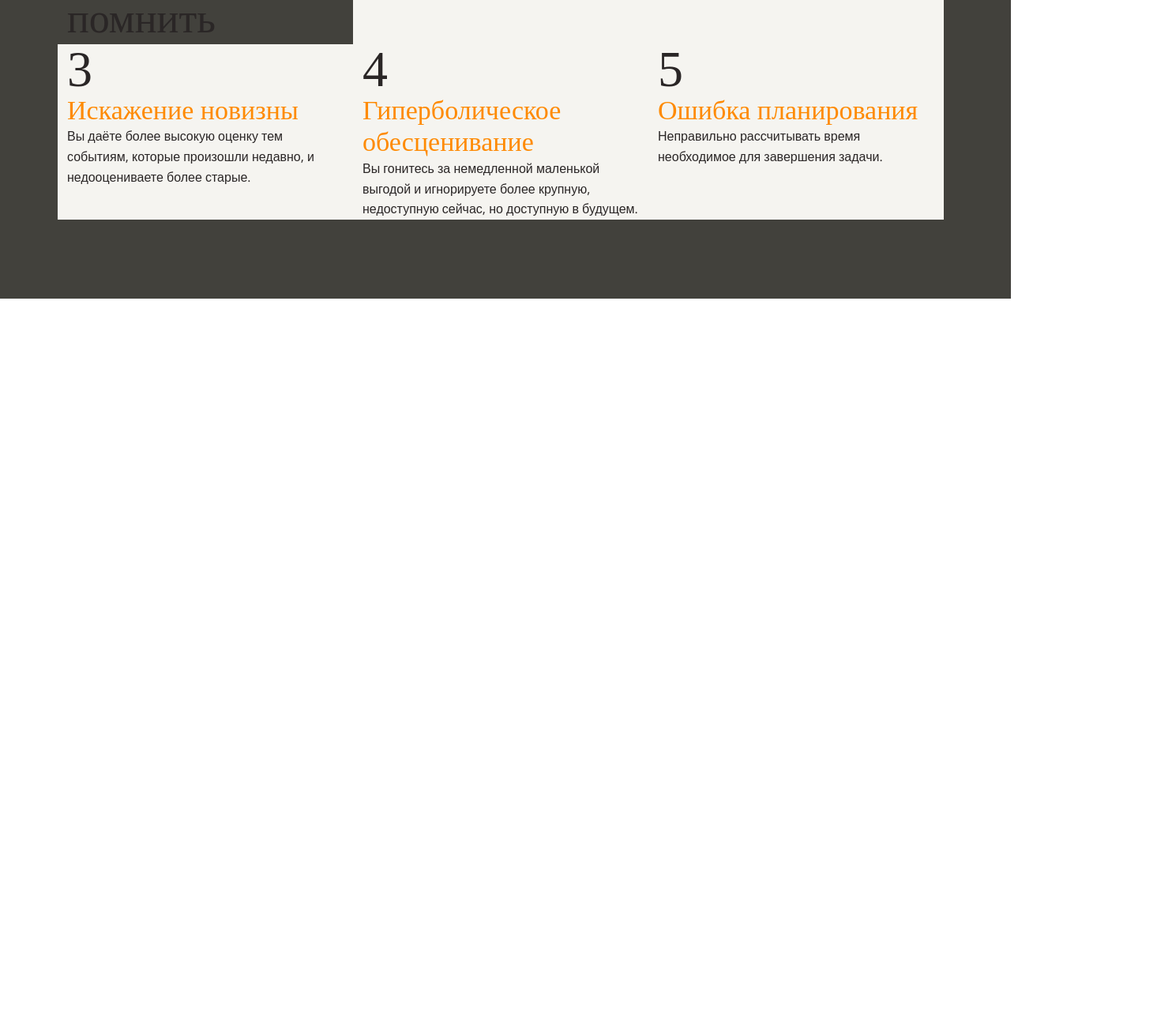
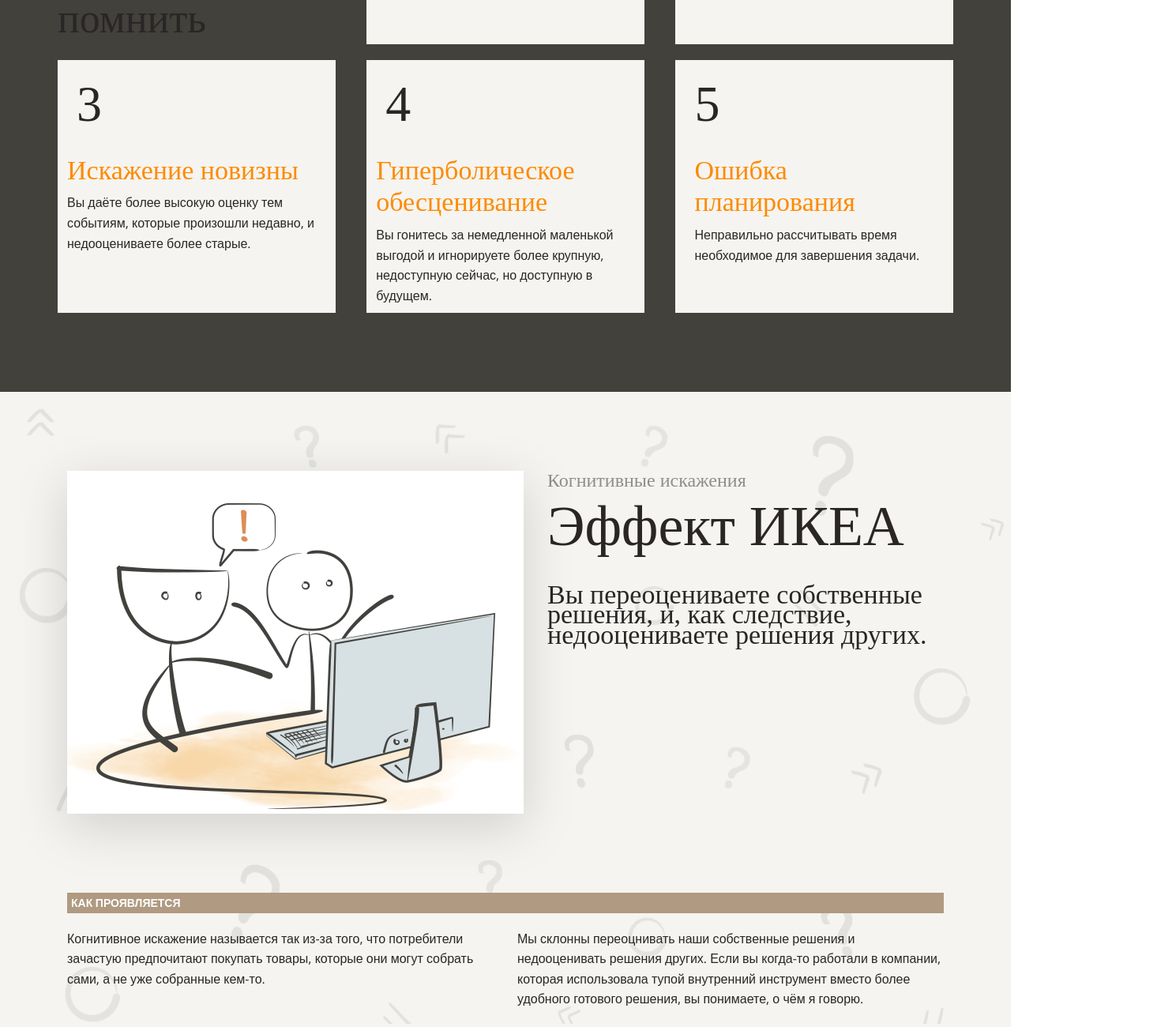
Before and after one commit to Lemonesy/layout-designer-project-lvl1, a plain HTML site: page index.html in a window 1280 px wide. Shown: the part 2120-3420 px from the top of the page at 79% size, 1465 px wide, since content can reach past the window. Before the commit the page ends 2498 px from the top, so only its background shows below. Drawn offline with nearby package versions, Linux system fonts and the light colour scheme; a web font is replaced by a local one.

Commit message:
add ikea-section

```diff
--- a/index.html
+++ b/index.html
@@ -42,17 +42,62 @@
 <section id="navigation">
     <div class="navigation_container">
         <div class="column">
-        <div class="column_title"><h2 class="fz52"><a name="#navigation"></a> <span class="orange-text">5 когнитивных искажений</span> о существовании которых стоит помнить</h2>
+        <div class="column_title wd-column"><h2 class="fz52"><a name="#navigation"></a> <span class="orange-text">5 когнитивных искажений</span> о существовании которых стоит помнить</h2>
         </div>
-        <div class="column_item"><span class="number">1</span>
-            <h3 class="orange-text">Эффект ИКЕА</h3><p class="column-text">Вы переоцениваете собственные решения, и, как следствие, недооцениваете решения других.</p></div>
-        <div class="column_item"><span class="number">2</span><h3 class="orange-text">Преждевременная оптимизация</h3><p class="column-text">Вы оптимизируете что-то задолго до того, как в этом появляется необходимость.</p></div>
-        <div class="column_item"><span class="number">3</span><h3 class="orange-text">Искажение новизны</h3><p class="column-text">Вы даёте более высокую оценку тем событиям, которые произошли недавно, и недооцениваете более старые.</p></div>
-        <div class="column_item"><span class="number">4</span><h3 class="orange-text">Гиперболическое обесценивание</h3><p class="column-text">Вы гонитесь за немедленной маленькой выгодой и игнорируете более крупную, недоступную сейчас, но доступную в будущем.</p></div>
-        <div class="column_item"><span class="number">5</span><h3 class="orange-text">Ошибка планирования</h3><p class="column-text">Неправильно рассчитывать время необходимое для завершения задачи.</p></div>
+        <div class="column_item wd-column" wd-column>
+           <a href="#IkeaEffect">
+            <div class="number">1</div>
+           <!-- <span class="number">1</span> -->
+            <h3 class="orange-text nav-title">Эффект ИКЕА</h3><p class="column-text">Вы переоцениваете собственные решения, и, как следствие, недооцениваете решения других.</p></a></div>
+
+            <div class="column_item wd-column"> <a href="#PrematureOptimization">       <div class="number">2</div>
+
+            <!-- <span class="number">2</span> -->
+            <h3 class="orange-text nav-title">Преждевременная оптимизация</h3><p class="column-text">Вы оптимизируете что-то задолго до того, как в этом появляется необходимость.</p></a></div>
+        <div class="column_item wd-column"> <a href="#DistortionofNovelty"><div class="number">3</div>
+
+            <!-- <span class="number">3</span> -->
+            <h3 class="orange-text nav-title">Искажение новизны</h3><p class="column-text">Вы даёте более высокую оценку тем событиям, которые произошли недавно, и недооцениваете более старые.</p></a></div>
+        <div class="column_item wd-column"><a href="#HyperbolicDepreciation"> <div class="number">4</div>
+
+            <!-- <span class="number">4</span> -->
+            <h3 class="orange-text nav-title">Гиперболическое обесценивание</h3><p class="column-text">Вы гонитесь за немедленной маленькой выгодой и игнорируете более крупную, недоступную сейчас, но доступную в будущем.</p></a></div>
+        <div class="column_item wd-column"> <a href="#ErrorsinPlanning"> <div class="number">5</div>
+
+            <!-- <span class="number">5</span> -->
+           <div class="nav-title"> <h3 class="orange-text nav-title">Ошибка планирования</h3><p class="column-text">Неправильно рассчитывать время необходимое для завершения задачи.</p></div> </a></div>
         </div>
     </div>
 </section>
+
+<section class="ikea-effect-section background light-bgr" id="ikea-effect" >
+    <div class="ikea-effect_container">
+        <a name="ikea-effect"></a>
+<div class="content">
+    <div class="left-side-content pd-lr15">
+        <img class="img-section" src="image/1.png" alt="/">
+    </div>
+    <div class="right-side-content pd-lr15">
+        <span class="first-name black-name">Когнитивные искажения</span>
+        <h1>Эффект ИКЕА</h1>
+        <p class="title-third black">Вы переоцениваете собственные решения, и, как следствие, недооцениваете решения других.</p>
+    </div>
+</div>
+<div class="line-background brown">
+    <p class="white-text-inline">Как проявляется</p>
+ </div>
+<div class="content-bottom">
+   <div class="text-bottom-section pd-lr15"><p class="black">Когнитивное искажение называется так из-за того, что потребители зачастую предпочитают покупать товары, которые они могут собрать сами, а не уже собранные кем-то.</p></div>
+   <div class="text-bottom-section pd-lr15"><p class="black">Мы склонны переоцнивать наши собственные решения и недооценивать решения других. Если вы когда-то работали в компании, которая использовала тупой внутренний инструмент вместо более удобного готового решения, вы понимаете, о чём я говорю.</p></div>
+
+
+</div>
+    </div>
+</section>
+
+
+
+
 
     </div>
 
--- a/style.css
+++ b/style.css
@@ -48,6 +48,7 @@ p, h1, h2, h3, h4 {
     flex-direction: column;
     min-height: 100%;
     flex: 1 1 auto;
+    overflow: hidden;
     /* z-index: -10; */
 }
 [class*="_container"]{
@@ -141,24 +142,97 @@ position: absolute;
     display: flex;
     /* flex-direction: column; */
     flex-wrap: wrap;
-    margin-left: -12px;
-    margin-right: -12px;
+    justify-content:space-between;
+  margin: 0 -12px;
+  gap: 20px;
+
 }
 .fz52{
     font-size: 52px;
-    max-width: 350px;
-    padding-left: 12px;
-    padding-right: 12px;
+    /* padding-left: 12px;
+    padding-right: 12px; */
 }
 .number{
     font-size: 64px;
-    padding-bottom: 40px;
+    /* margin-bottom: 40px; */
     font-family: Neucha;
 line-height: 1;
+padding-left: 24px;
+padding-top: 24px;
+margin-bottom: 32px;
+
 }
 .column_item{
-    max-width: 350px;
     background-color: #F5F4F0;
-    padding-left: 12px;
-    padding-right: 12px;
 }
+.wd-column {
+
+    /* padding-bottom: 12px; */
+    flex: 0 1 31%;
+    /* padding: 0px 12px; */
+}
+.nav-title {
+    margin: 8px 12px;
+}
+.column-text{
+    /* margin-bottom: 35px; */
+    margin: 8px 12px;
+}
+
+.column_item a {
+    text-decoration: none;
+    color: var(--dark);
+}
+.column_item a:hover{
+    text-decoration: none;
+    color: var(--white);
+}
+.content{
+    display: flex;
+    margin: 1 1 auto;
+    margin: 0px -15px;
+}
+.first-name {
+    font-family: Neucha;
+    font-weight: 400;
+    font-size: 24px;
+
+}
+.black-name{
+    color: #908D8B;
+}
+.title-third {
+    font-family: Neucha;
+    font-weight: 400;
+    font-size: 34px;
+    margin-top: 30px;
+}
+.line-background {
+    width: 100%;
+    height: 26px;
+    margin-top: 100px;
+    margin-bottom: 20px;
+
+}
+.brown {
+    background-color: #B09A81;
+}
+.white-text-inline {
+    text-transform: uppercase;
+    color: #FFFFFF;
+    font-size: 14px;
+    font-weight: 700;
+    padding-left: 5px;
+}
+.content-bottom {
+    display: flex;
+    margin: 0px -15px;
+}
+.text-bottom-section{
+    flex: 1 1 50%;
+}
+.img-section{
+    vertical-align: middle;
+    filter: drop-shadow(0px 16px 32px rgba(0, 0, 0, 0.15));
+
+}
```
